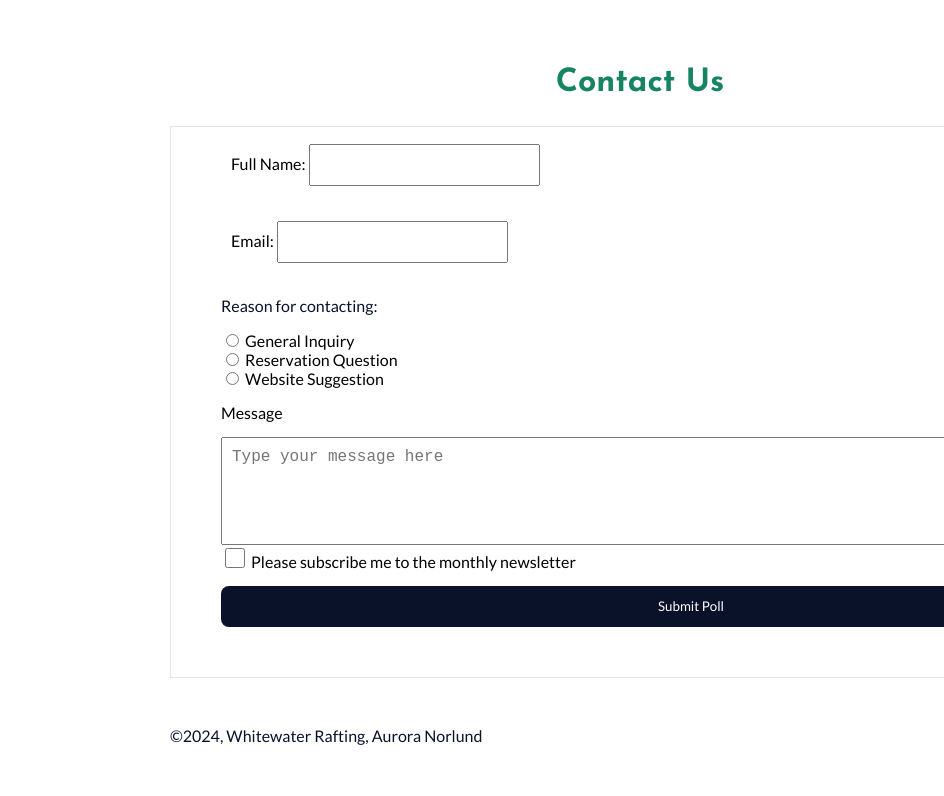
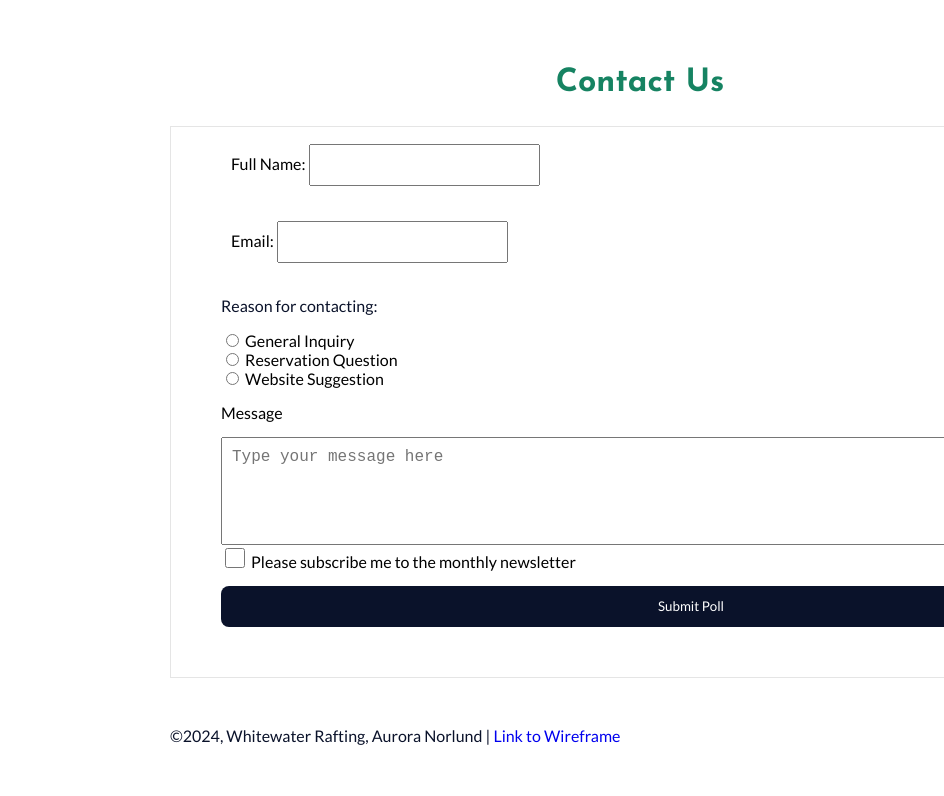
Before and after one commit to auroranorlund/wdd130, a plain HTML site: page wwr/contact.html in a window 1280 px wide. Shown: the part 1167-1963 px from the top of the page, 0-944 px from the left. Drawn offline with Linux system fonts and the light colour scheme.

Commit message:
link to wireframe

```diff
--- a/wwr/contact.html
+++ b/wwr/contact.html
@@ -75,7 +75,7 @@
         </section>
     </main>
     <footer>
-        <p>&copy;2024, Whitewater Rafting, Aurora Norlund</p>
+        <p>&copy;2024, Whitewater Rafting, Aurora Norlund | <a href="https://app.moqups.com/CS1sSgj298MX9S8bVVlbtZlzcujFe2ia/view/page/ad64222d5">Link to Wireframe</a></p>
         <nav class="sociallinks">
             <a href="https://facebook.com">
                 <img src="images/facebook.svg" alt="Facebook">
```
